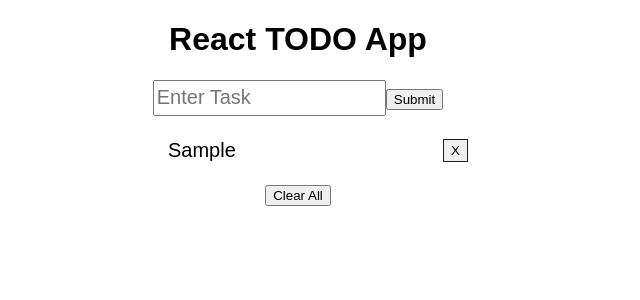
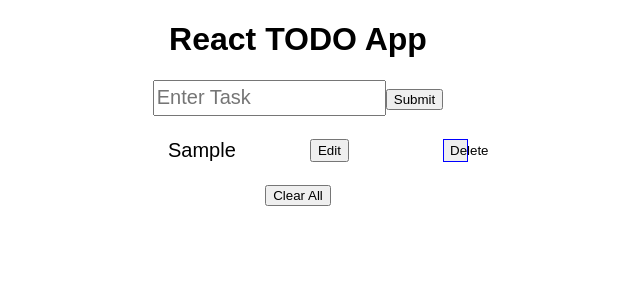
Before and after one commit to prakhar9998/todo-app, a React (Create React App) app: page / in a window 1280 px wide. Both pictures are taken after typing "Sample" into the empty fields and a click on the input "Submit". Shown: the top 300 px of the page, without its empty margins (342-982 px from the left). Built offline with nearby package versions, Linux system fonts and the light colour scheme.

Commit message:
cancel function

```diff
--- a/src/App.js
+++ b/src/App.js
@@ -1,13 +1,24 @@
 import React, { Component } from 'react';
 import './App.css';
 
-function Todo(props) {
+function Todo (props) {
 	return (
 		<li>
 			<div className="todo">
 				<span className="todo-text">{props.todo.text}</span>
-				<button className="delete-btn" onClick={props.onDelete}>X</button>
+				<button onClick={props.onEdit}>Edit</button>
+				<button className="delete-btn" onClick={props.onDelete}>Delete</button>
 			</div>
+		</li>
+	);
+}
+
+function TodoEdit(props) {
+	return (
+		<li>
+			<input type="text" placeholder="enter new task"/>
+			<button onClick={props.updateTodo}>Save</button>
+			<button onClick={props.onCancel}>Cancel</button>
 		</li>
 	);
 }
@@ -22,6 +33,7 @@ class App extends Component {
 
 		this.handleChange = this.handleChange.bind(this);
 		this.handleSubmit = this.handleSubmit.bind(this);
+		this.input = React.createRef();
 	}
 
 	handleChange(event) {
@@ -35,6 +47,7 @@ class App extends Component {
 			var newTodo = {
 				text: this.state.value,
 				key: Date.now(),
+				edit: false,
 			}
 
 			this.setState({
@@ -48,6 +61,22 @@ class App extends Component {
 		//console.log(this.state.todos);
 		this.setState({ value: '', });
 		event.preventDefault();
+	}
+
+	toggleEdit(key) {
+		/*const todoIndex = this.state.todos.findIndex(todo => todo.key === key);
+		const updatedTodo = { ...this.state.todos[todoIndex], edit: !this.state.todos[todoIndex].edit};
+		this.setState({
+			todos: [...this.state.todos.slice(0, todoIndex), updatedTodo, ...this.state.todos.slice(todoIndex + 1),],
+		});*/
+		this.setState({
+			todos: this.state.todos.map(todo => {
+				if (todo.key === key) {
+					todo = {...todo, edit: !todo.edit};
+				}
+				return todo;
+			})
+		})
 	}
 
 	removeAll() {
@@ -69,15 +98,26 @@ class App extends Component {
 					<h1>React TODO App</h1>
 					<form onSubmit={this.handleSubmit}>
 						<label>
-							<input className="input-todo" type="text" placeholder="Enter Task" value={this.state.value} onChange={this.handleChange} />
+							<input className="input-todo" type="text" placeholder="Enter Task"
+							value={this.state.value} onChange={this.handleChange} />
 						</label>
 						<input className="submit-todo" type="submit" value="Submit" />
 					</form>
 					<div className="todo-list">
 						<ul>
-							{this.state.todos.map((todo) => <Todo
-							onDelete = {() => this.removeTodo(todo.key)}
-							todo={todo} />)}
+							{this.state.todos.map((todo) => {
+								if (!todo.edit) {
+									return <Todo todo={todo}
+									onDelete={() => this.removeTodo(todo.key)}
+									onEdit={() => this.toggleEdit(todo.key)} />
+								} else {
+									return (
+										<TodoEdit todo={todo}
+										onCancel={() => this.toggleEdit(todo.key)}
+										onSave={() => this.updateTodo(todo.key)}/>
+									);
+								}
+							})}
 						</ul>
 						<button onClick={() => this.removeAll()}>Clear All</button>
 					</div>
```
Also changed, not shown: 1 other file (tests, documents, lock files or other folders).
